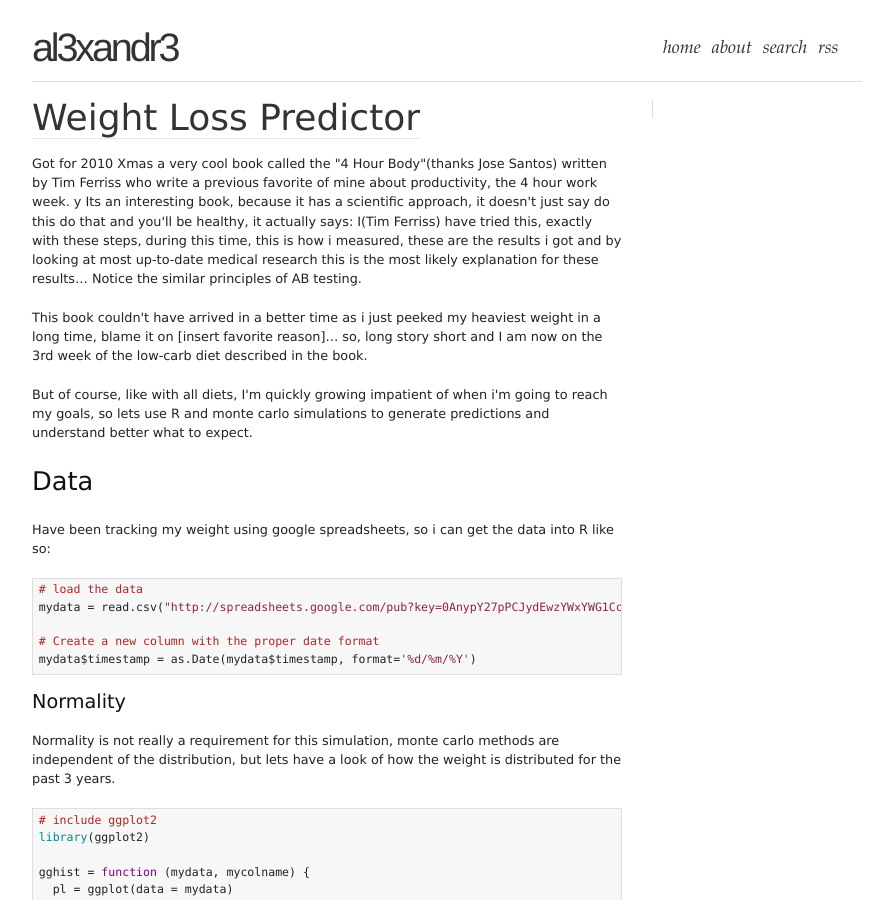
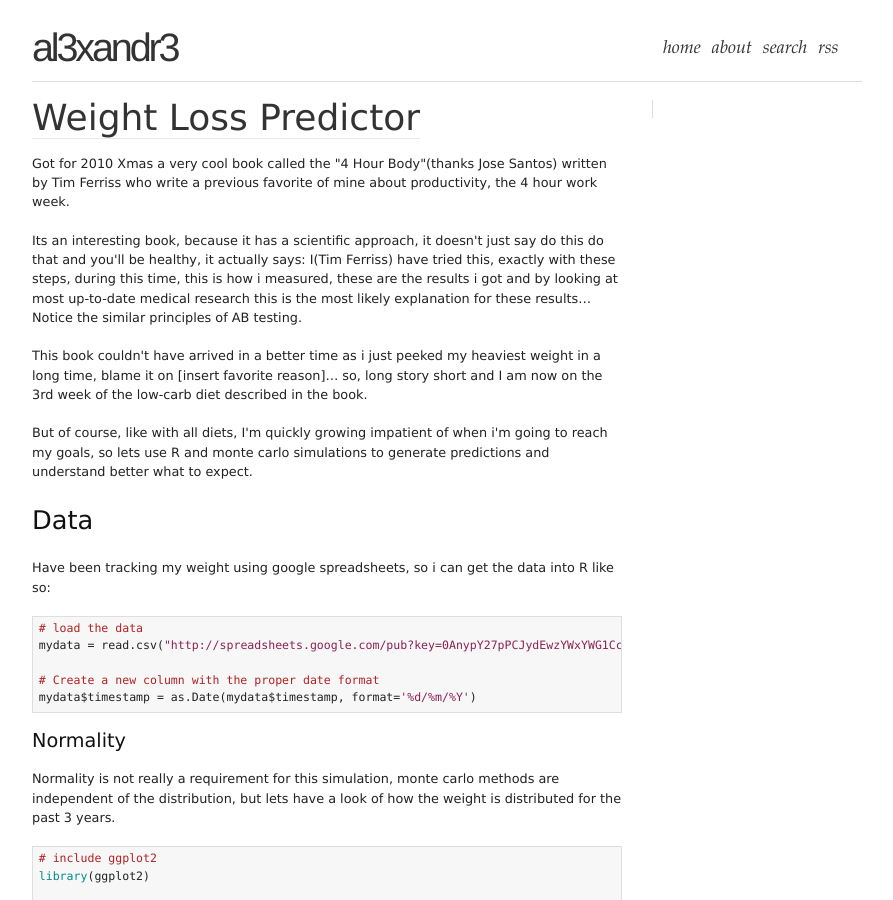
Before and after one commit to al3xandr3/al3xandr3.github.io, a Jekyll site: the page built from _posts/2011-02-05-weight-loss-predictor.html, in a window 1280 px wide and 900 px high. Shown: the whole window, without its empty margins (173-1066 px from the left). Built offline with Jekyll 4.4.1, drawn with Linux system fonts in a browser that asks for light colours; comment, search, counter and statistics services are not loaded; some of the changed text lies outside the part shown.

Commit message:
typo fix

```diff
--- a/_org/posts/2011-02-05-weight-loss-predictor.org
+++ b/_org/posts/2011-02-05-weight-loss-predictor.org
@@ -3,7 +3,7 @@
 #+OPTIONS: timestamp:nil
 
 Got for 2010 Xmas a very cool book called the "4 Hour Body"(thanks Jose Santos) written by Tim Ferriss who write a previous favorite of mine about productivity, the 4 hour work week.
-y
+
 Its an interesting book, because it has a scientific approach, it doesn't just say do this do that and you'll be healthy, it actually says: I(Tim Ferriss) have tried this, exactly with these steps, during this time, this is how i measured, these are the results i got and by looking at most up-to-date medical research this is the most likely explanation for these results... Notice the similar principles of AB testing.
 
 This book couldn't have arrived in a better time as i just peeked my heaviest weight in a  long time, blame it on [insert favorite reason]... so, long story short and I am now on the 3rd week of the low-carb diet described in the book.
--- a/_posts/2011-02-05-weight-loss-predictor.html
+++ b/_posts/2011-02-05-weight-loss-predictor.html
@@ -21,7 +21,8 @@ categories:
 
 <p>
 Got for 2010 Xmas a very cool book called the "4 Hour Body"(thanks Jose Santos) written by Tim Ferriss who write a previous favorite of mine about productivity, the 4 hour work week.
-y
+</p>
+<p>
 Its an interesting book, because it has a scientific approach, it doesn't just say do this do that and you'll be healthy, it actually says: I(Tim Ferriss) have tried this, exactly with these steps, during this time, this is how i measured, these are the results i got and by looking at most up-to-date medical research this is the most likely explanation for these results&hellip; Notice the similar principles of AB testing.
 </p>
 <p>
```
Also changed, not shown: other parts of _posts/2011-02-05-weight-loss-predictor.html (+2 -2 lines), img/w-loss-week.png.
